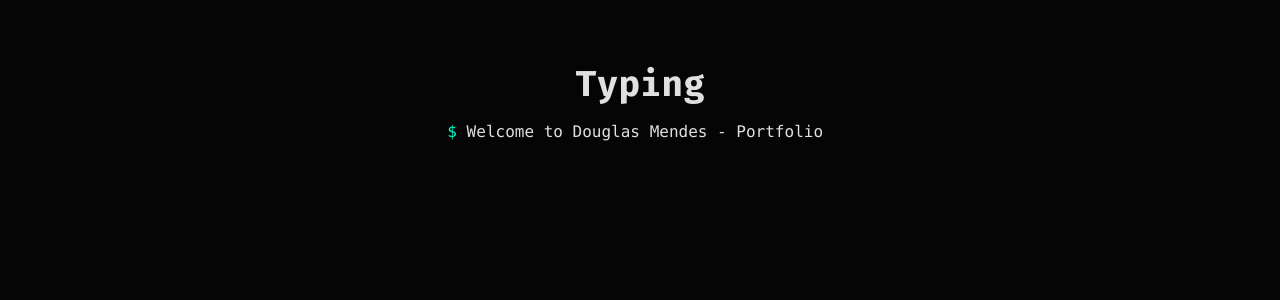
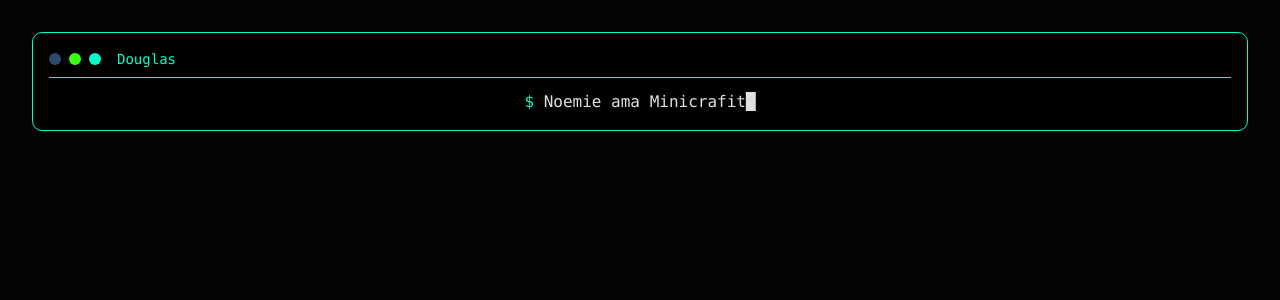
Before and after one commit to mendesbarreto/portfolio-vite, a React (Vite) app: page / in a window 1280 px wide. Shown: the top 300 px of the page. Built offline with nearby package versions, Linux system fonts and the light colour scheme.

Commit message:
chore: Add terminal header block

```diff
--- a/src/App.tsx
+++ b/src/App.tsx
@@ -1,15 +1,14 @@
 import './App.css';
+import { TerminalBlock } from './components/common/terminal-block';
 import { TypingText } from './components/common/typing-text';
 
 function App() {
   return (
-    <div className="min-h-screen p-8">
-      <h1 className="text-4xl font-bold mb-4">Typing</h1>
+    <TerminalBlock title="Douglas">
       <div className="text-mGray font-mono">
-        <span className="text-mTeal">$</span>{' '}
-        <TypingText text="Welcome to Douglas Mendes - Portfolio" />
+        <span className="text-mTeal">$</span> <TypingText text="Noemie ama Minicrafit" />
       </div>
-    </div>
+    </TerminalBlock>
   );
 }
 
--- /dev/null
+++ b/src/components/common/terminal-block.tsx
@@ -0,0 +1,19 @@
+interface TerminalProps {
+  children: React.ReactNode;
+  title?: string;
+  className?: string;
+}
+
+export function TerminalBlock({ children, title, className }: TerminalProps) {
+  return (
+    <div className={`bg-black border border-mTeal rounded-lg p-4 font-mono ${className}`}>
+      <div className="flex items-center gap-2 mb-3 border-b border-mTeal pb-2">
+        <div className="w-3 h-3 rounded-full bg-mRed" />
+        <div className="w-3 h-3 rounded-full bg-mYellow" />
+        <div className="w-3 h-3 rounded-full bg-mTeal" />
+        <span className="ml-2 text-mTeal text-sm">{title || 'terminal'}</span>
+      </div>
+      {children}
+    </div>
+  );
+}
```
